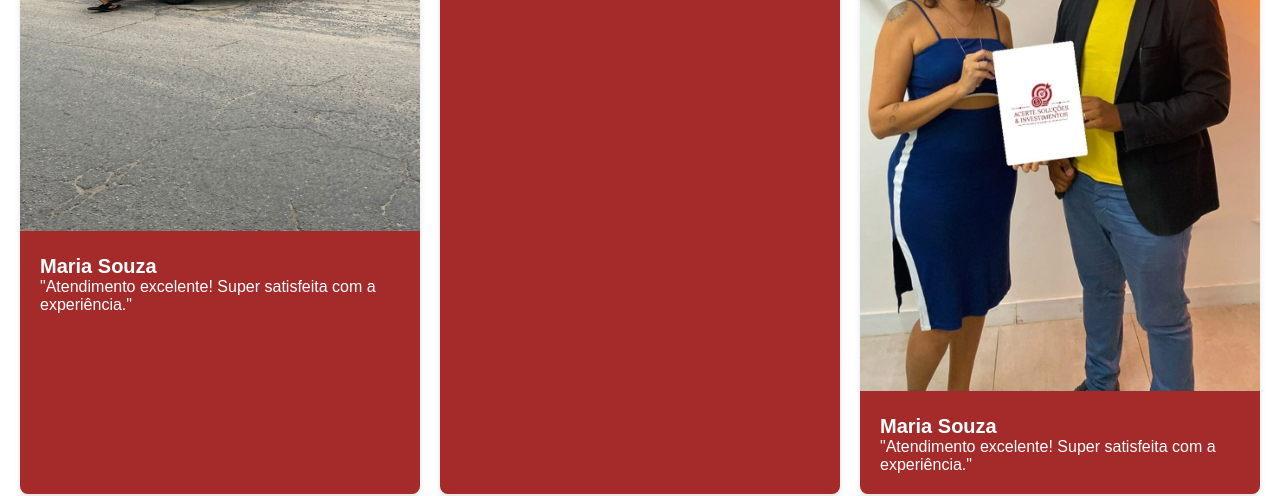
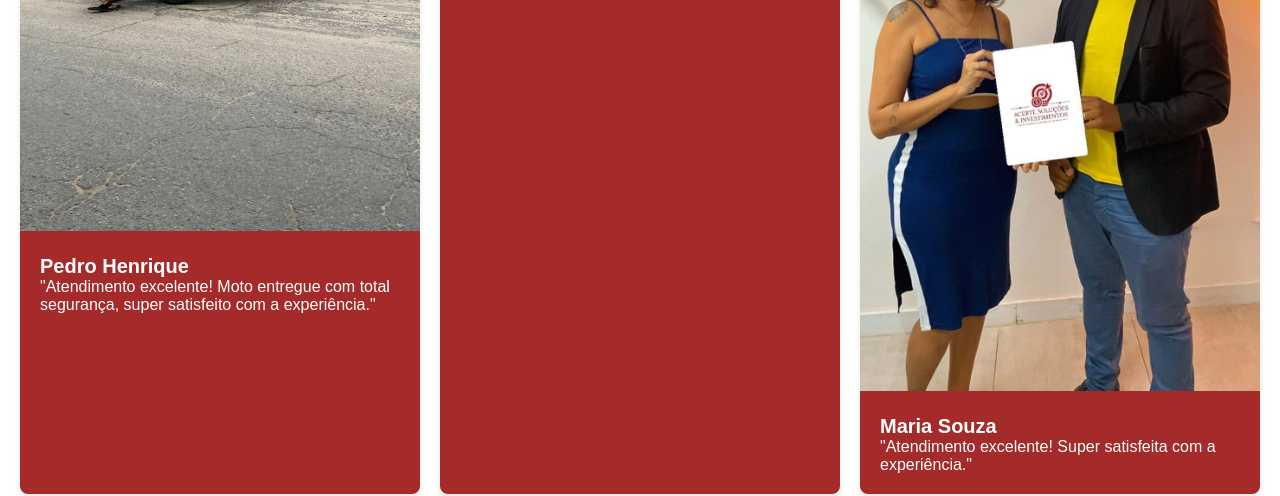
Before and after one commit to acertesolucoes/Acerte-site, a plain HTML site: page clientes.html in a window 1280 px wide. Shown: the part 492-988 px from the top of the page. Drawn offline with Linux system fonts and the light colour scheme.

Commit message:
Update clientes.html

```diff
--- a/clientes.html
+++ b/clientes.html
@@ -60,8 +60,8 @@
                         </div>
                     </div>
                     <div class="cliente-texto">
-                        <h3>Maria Souza</h3>
-                        <p>"Atendimento excelente! Super satisfeita com a experiência."</p>
+                        <h3>Pedro Henrique</h3>
+                        <p>"Atendimento excelente! Moto entregue com total segurança, super satisfeito com a experiência."</p>
                     </div>
                 </div>
 
```
